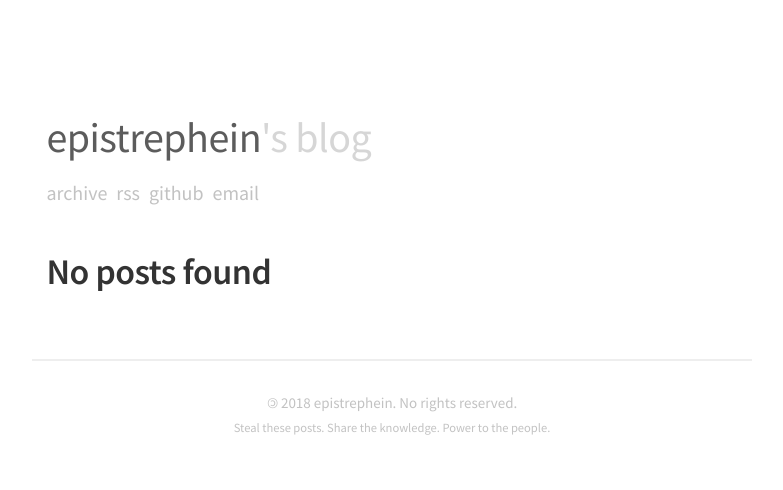
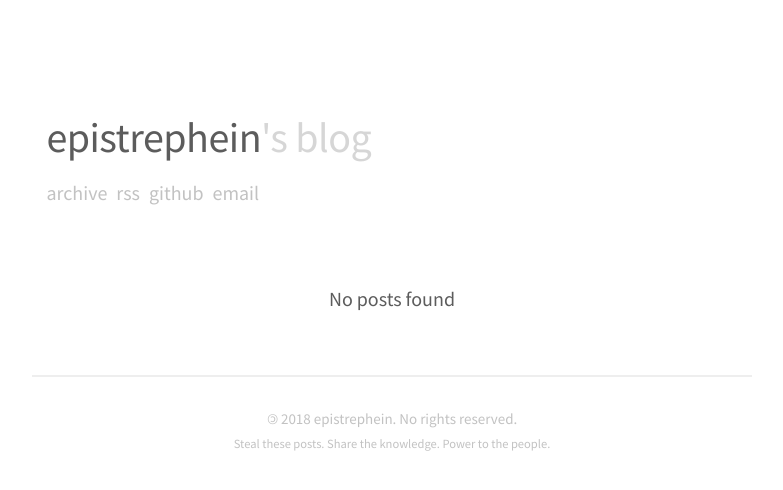
Before and after one commit to epistrephein/blog.epistrephe.in, a Jekyll site: the page built from index.html, in a window 1280 px wide. Shown: the top 490 px of the page, without its empty margins (248-1031 px from the left). Built offline with Jekyll 4.4.1, drawn with Linux system fonts in a browser that asks for light colours; the list of posts is cut into pages by our own code.

Commit message:
Use 404 style for no posts notice

```diff
--- a/archive/index.html
+++ b/archive/index.html
@@ -5,7 +5,9 @@ title: archive
 <div class="archive">
   <div class="archive-list">
   {% if site.posts.size == 0 %}
-    <h2>No posts found</h2>
+    <div class="not-found">
+      <span>No posts found</span>
+    </div>
   {% else %}
   {% for post in site.posts %}
     <div class="archive-list-post">
--- a/index.html
+++ b/index.html
@@ -5,8 +5,8 @@ layout: default
 
 <div class="list">
 {% if site.posts.size == 0 %}
-  <div class="list-post">
-    <h2>No posts found</h2>
+  <div class="not-found">
+    <span>No posts found</span>
   </div>
 {% else %}
 <!-- This loops through the paginated posts -->
```
